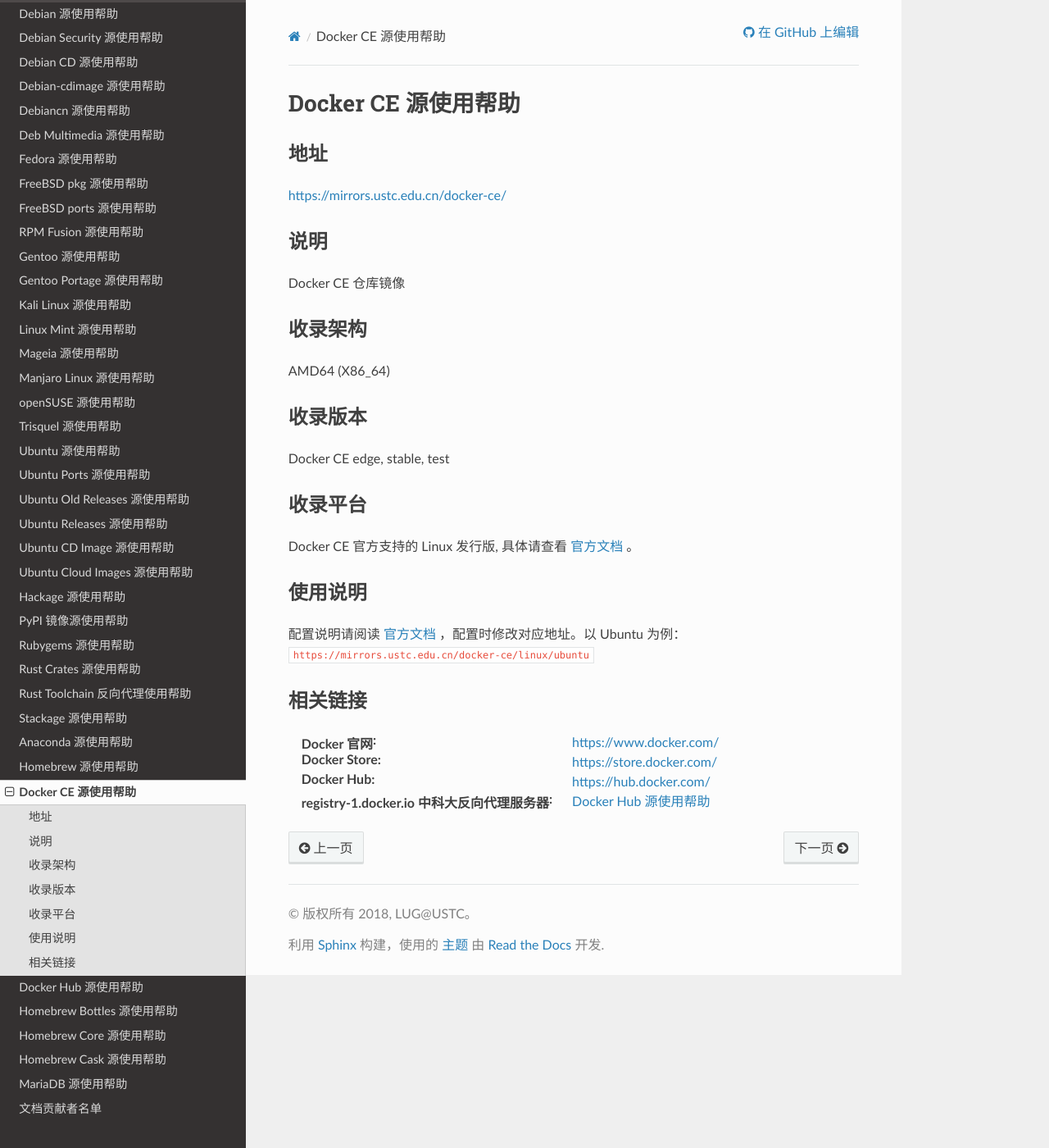
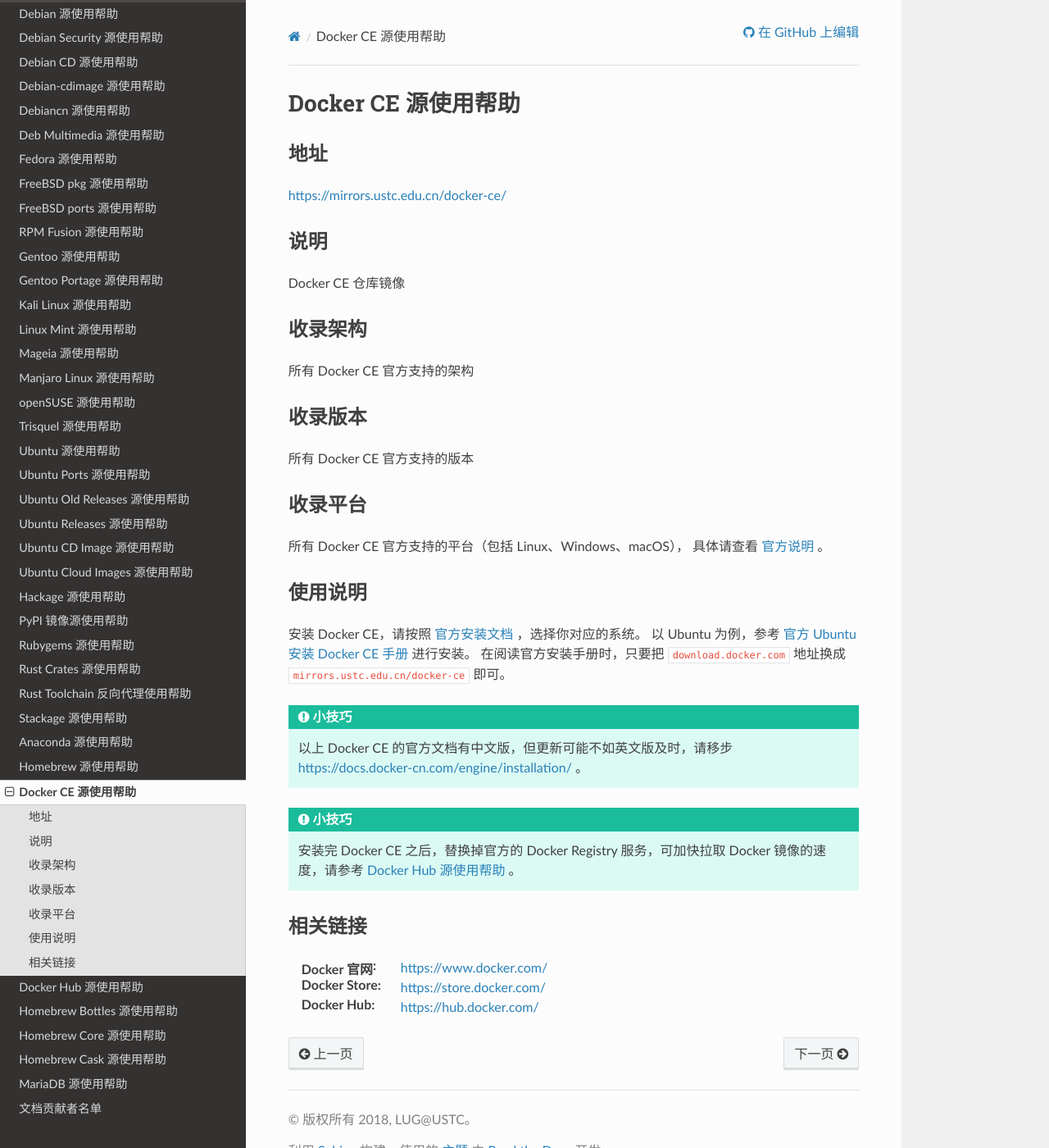
Before and after one commit to ustclug/mirrorhelp, a Sphinx documentation site: the page built from source/docker-ce.rst, in a window 1280 px wide and 1400 px high. Shown: the whole window at 82% size. Built offline with Sphinx 7.4.7 and the Read the Docs theme 2.0.0, drawn with Linux system fonts in a browser that asks for light colours; pages that are not in the unit, such as notebooks, are missing from menus.

Commit message:
update docker-ce
Signed-off-by: Shengjing Zhu <i@zhsj.me>

```diff
--- a/source/docker-ce.rst
+++ b/source/docker-ce.rst
@@ -1,6 +1,6 @@
-=====================
+====================
 Docker CE 源使用帮助
-=====================
+====================
 
 地址
 ====
@@ -13,24 +13,33 @@
 Docker CE 仓库镜像
 
 收录架构
-===================
+========
 
-AMD64 (X86_64)
+所有 Docker CE 官方支持的架构
 
 收录版本
-============
+========
 
-Docker CE edge, stable, test
+所有 Docker CE 官方支持的版本
 
 收录平台
-==============
+========
 
-Docker CE 官方支持的 Linux 发行版, 具体请查看 `官方文档 <https://docs.docker.com/engine/installation/#supported-platforms>`__ 。
+所有 Docker CE 官方支持的平台（包括 Linux、Windows、macOS），
+具体请查看 `官方说明 <https://docs.docker.com/engine/installation/#supported-platforms>`_ 。
 
 使用说明
-=========
+========
 
-配置说明请阅读 `官方文档 <https://docs.docker.com/get-started/>`__ ，配置时修改对应地址。以 Ubuntu 为例： ``https://mirrors.ustc.edu.cn/docker-ce/linux/ubuntu``
+安装 Docker CE，请按照 `官方安装文档 <https://docs.docker.com/engine/installation/>`_ ，选择你对应的系统。
+以 Ubuntu 为例，参考 `官方 Ubuntu 安装 Docker CE 手册 <https://docs.docker.com/engine/installation/linux/docker-ce/ubuntu/>`_ 进行安装。
+在阅读官方安装手册时，只要把 ``download.docker.com`` 地址换成 ``mirrors.ustc.edu.cn/docker-ce`` 即可。
+
+.. tip::
+    以上 Docker CE 的官方文档有中文版，但更新可能不如英文版及时，请移步 https://docs.docker-cn.com/engine/installation/ 。
+
+.. tip::
+    安装完 Docker CE 之后，替换掉官方的 Docker Registry 服务，可加快拉取 Docker 镜像的速度，请参考 :doc:`dockerhub` 。
 
 相关链接
 ========
@@ -38,4 +47,3 @@
 :Docker 官网: https://www.docker.com/
 :Docker Store: https://store.docker.com/
 :Docker Hub: https://hub.docker.com/
-:registry-1.docker.io 中科大反向代理服务器: :doc:`dockerhub`
```
